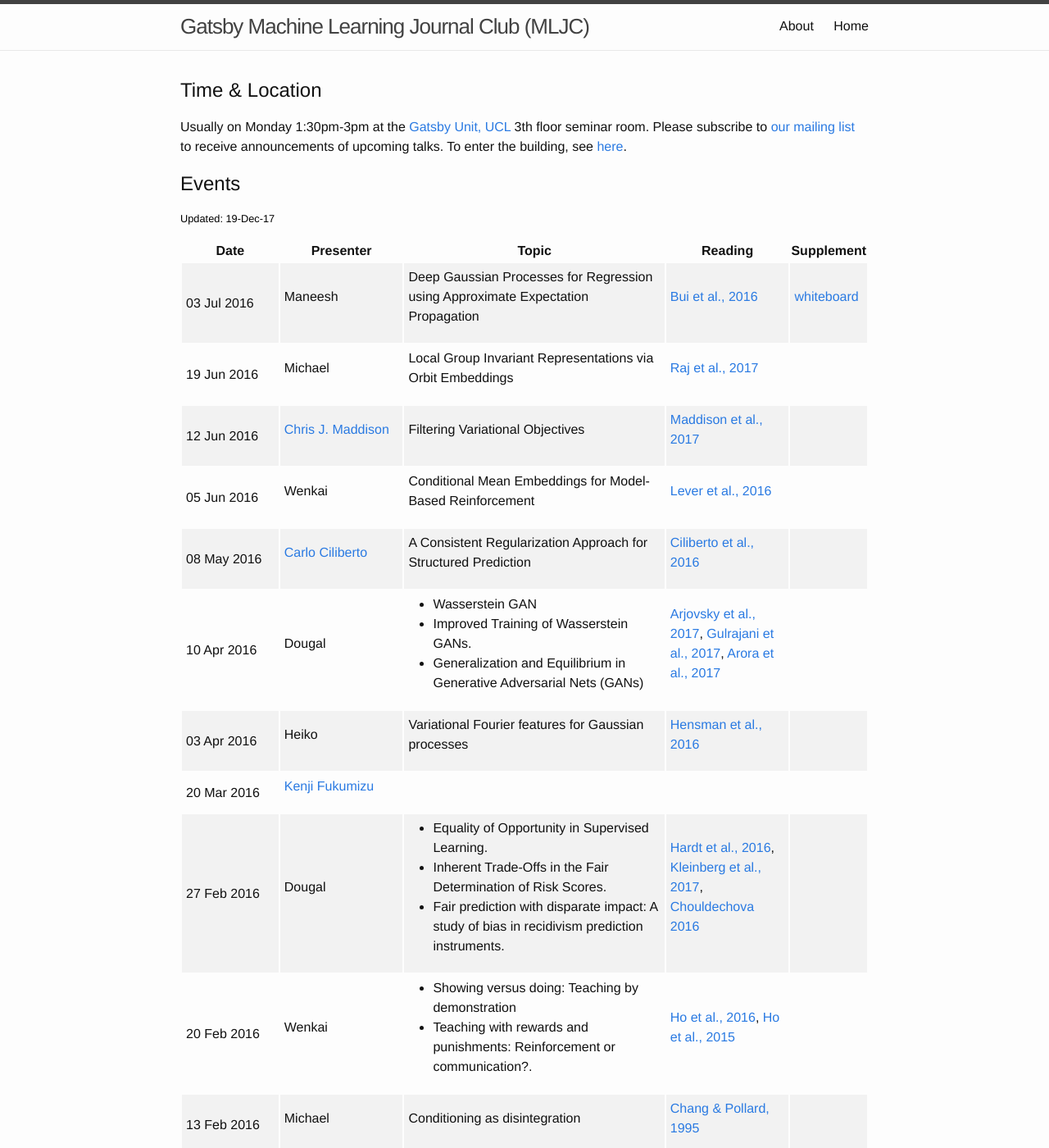
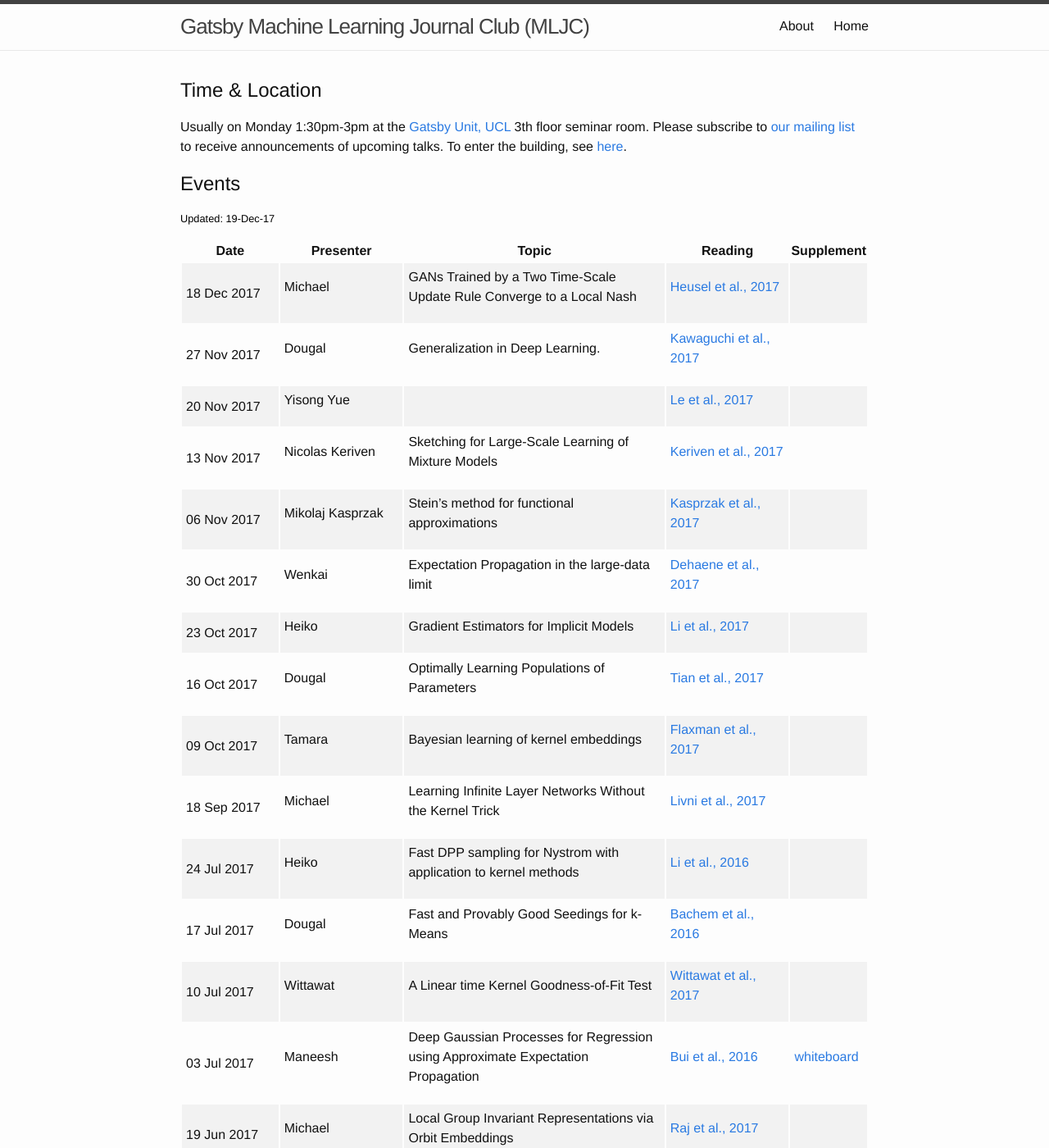
Before and after one commit to gatsbyml/gatsbyml.github.io, a Jekyll site: the page built from index.md, in a window 1280 px wide and 1400 px high. Shown: the whole window at 82% size. Built offline with Jekyll 4.4.1, drawn with Linux system fonts in a browser that asks for light colours; some of the changed text lies outside the part shown.

Commit message:
update to 18th Dec

```diff
--- a/_data/events.yml
+++ b/_data/events.yml
@@ -1,6 +1,95 @@
+- date: 18/12/2017
+  presenter: Michael
+  topic: GANs Trained by a Two Time-Scale Update Rule Converge to a Local Nash
+  reading: >
+      [Heusel et al., 2017](https://arxiv.org/abs/1706.08500)
 
 
-- date: 3/7/2016
+- date: 27/11/2017
+  presenter: Dougal
+  topic: Generalization in Deep Learning.
+  reading: >
+      [Kawaguchi et al., 2017](https://arxiv.org/abs/1710.05468)
+
+
+- date: 20/11/2017
+  presenter: Yisong Yue
+  topic:
+  reading: >
+      [Le et al., 2017](http://www.yisongyue.com/publications/icml2017_coordinated_long.pdf)
+
+
+- date: 13/11/2017
+  presenter: Nicolas Keriven
+  topic: Sketching for Large-Scale Learning of Mixture Models
+  reading: >
+      [Keriven et al., 2017](https://arxiv.org/abs/1606.02838)
+
+
+- date: 6/11/2017
+  presenter: Mikolaj Kasprzak
+  topic: Stein’s method for functional approximations
+  reading: >
+      [Kasprzak et al., 2017](https://arxiv.org/abs/1710.09263)
+
+
+- date: 30/10/2017
+  presenter: Wenkai
+  topic: Expectation Propagation in the large-data limit
+  reading: >
+      [Dehaene et al., 2017](https://arxiv.org/pdf/1503.08060.pdf)
+
+
+- date: 23/10/2017
+  presenter: Heiko
+  topic: Gradient Estimators for Implicit Models
+  reading: >
+      [Li et al., 2017](https://arxiv.org/abs/1705.07107)
+
+
+- date: 16/10/2017
+  presenter: Dougal
+  topic: Optimally Learning Populations of Parameters
+  reading: >
+      [Tian et al., 2017](https://arxiv.org/abs/1709.02707)
+
+
+- date: 9/10/2017
+  presenter: Tamara
+  topic: Bayesian learning of kernel embeddings
+  reading: >
+      [Flaxman et al., 2017](https://arxiv.org/abs/1603.02160)
+
+
+- date: 18/9/2017
+  presenter: Michael
+  topic: Learning Infinite Layer Networks Without the Kernel Trick
+  reading: >
+      [Livni et al., 2017](http://proceedings.mlr.press/v70/livni17a.html)
+
+
+- date: 24/7/2017
+  presenter: Heiko
+  topic: Fast DPP sampling for Nystrom with application to kernel methods
+  reading: >
+      [Li et al., 2016](https://arxiv.org/abs/1603.06052)
+
+
+- date: 17/7/2017
+  presenter: Dougal
+  topic: Fast and Provably Good Seedings for k-Means
+  reading: >
+      [Bachem et al., 2016](https://las.inf.ethz.ch/files/bachem16fast.pdf)
+
+
+- date: 10/7/2017
+  presenter: Wittawat
+  topic: A Linear time Kernel Goodness-of-Fit Test
+  reading: >
+      [Wittawat et al., 2017](https://arxiv.org/abs/1705.07673)
+
+
+- date: 3/7/2017
   presenter: Maneesh
   topic: Deep Gaussian Processes for Regression using Approximate Expectation Propagation
   reading: >
@@ -9,28 +98,28 @@
       [whiteboard](assets/supplement/deep_gp_appro_ep.jpg)
 
 
-- date: 19/6/2016
+- date: 19/6/2017
   presenter: Michael
   topic: Local Group Invariant Representations via Orbit Embeddings
   reading: >
       [Raj et al., 2017](http://proceedings.mlr.press/v54/raj17a.html)
 
 
-- date: 12/6/2016
+- date: 12/6/2017
   presenter: >
       [Chris J. Maddison](http://www.stats.ox.ac.uk/~cmaddis/)
   topic: Filtering Variational Objectives
   reading: >
       [Maddison et al., 2017](https://arxiv.org/abs/1705.09279)
 
-- date: 5/6/2016
+- date: 5/6/2017
   presenter: Wenkai
   topic: Conditional Mean Embeddings for Model-Based Reinforcement
   reading: >
       [Lever et al., 2016](https://www.aaai.org/ocs/index.php/AAAI/AAAI16/paper/view/12436/11804)
 
 
-- date: 8/5/2016
+- date: 8/5/2017
   presenter: >
       [Carlo Ciliberto](https://scholar.google.com/citations?user=XUcUAisAAAAJ&hl=it)
   topic: A Consistent Regularization Approach for Structured Prediction
@@ -38,7 +127,7 @@
       [Ciliberto et al., 2016](http://papers.nips.cc/paper/6093-a-consistent-regularization-approach-for-structured-prediction)
 
 
-- date: 10/4/2016
+- date: 10/4/2017
   presenter: Dougal
   topic: >
       *  Wasserstein GAN
@@ -50,17 +139,17 @@
     [Arjovsky et al., 2017](https://arxiv.org/abs/1701.07875), [Gulrajani et al., 2017](https://arxiv.org/abs/1704.00028), [Arora et al., 2017](https://arxiv.org/abs/1703.00573)
 
 
-- date: 3/4/2016
+- date: 3/4/2017
   presenter: Heiko
   topic: Variational Fourier features for Gaussian processes
   reading: >
       [Hensman et al., 2016](https://arxiv.org/abs/1611.06740)
 
-- date: 20/3/2016
+- date: 20/3/2017
   presenter: >
       [Kenji Fukumizu](http://www.ism.ac.jp/~fukumizu/)
 
-- date: 27/2/2016
+- date: 27/2/2017
   presenter: Dougal
   topic: >
       * Equality of Opportunity in Supervised Learning.
@@ -73,7 +162,7 @@
 
 
 
-- date: 20/2/2016
+- date: 20/2/2017
   presenter: Wenkai
   topic: >
       * Showing versus doing: Teaching by demonstration
@@ -83,18 +172,18 @@
       [Ho et al., 2016](https://papers.nips.cc/paper/6413-showing-versus-doing-teaching-by-demonstration), [Ho et al., 2015](https://www.semanticscholar.org/paper/Teaching-with-Rewards-and-Punishments-Ho-Littman/16b094dd8ce70ce4a73886de1bbbcf0472805ada)
 
 
-- date: 13/2/2016
+- date: 13/2/2017
   presenter: Michael
   topic: Conditioning as disintegration
   reading: >
       [Chang & Pollard, 1995](http://www.stat.yale.edu/~jtc5/papers/ConditioningAsDisintegration.pdf)
 
-- date: 6/2/2016
+- date: 6/2/2017
   presenter: >
       [Manuel Gomez Rodriguez](https://people.mpi-sws.org/~manuelgr/)
   topic: "RedQueen: An Online Algorithm for Smart Broadcasting in Social Networks"
 
-- date: 16/1/2016
+- date: 16/1/2017
   presenter: Wittawat
   topic: Examples are not Enough, Learn to Criticize! Criticism for Interpretability
   reading: >
```
